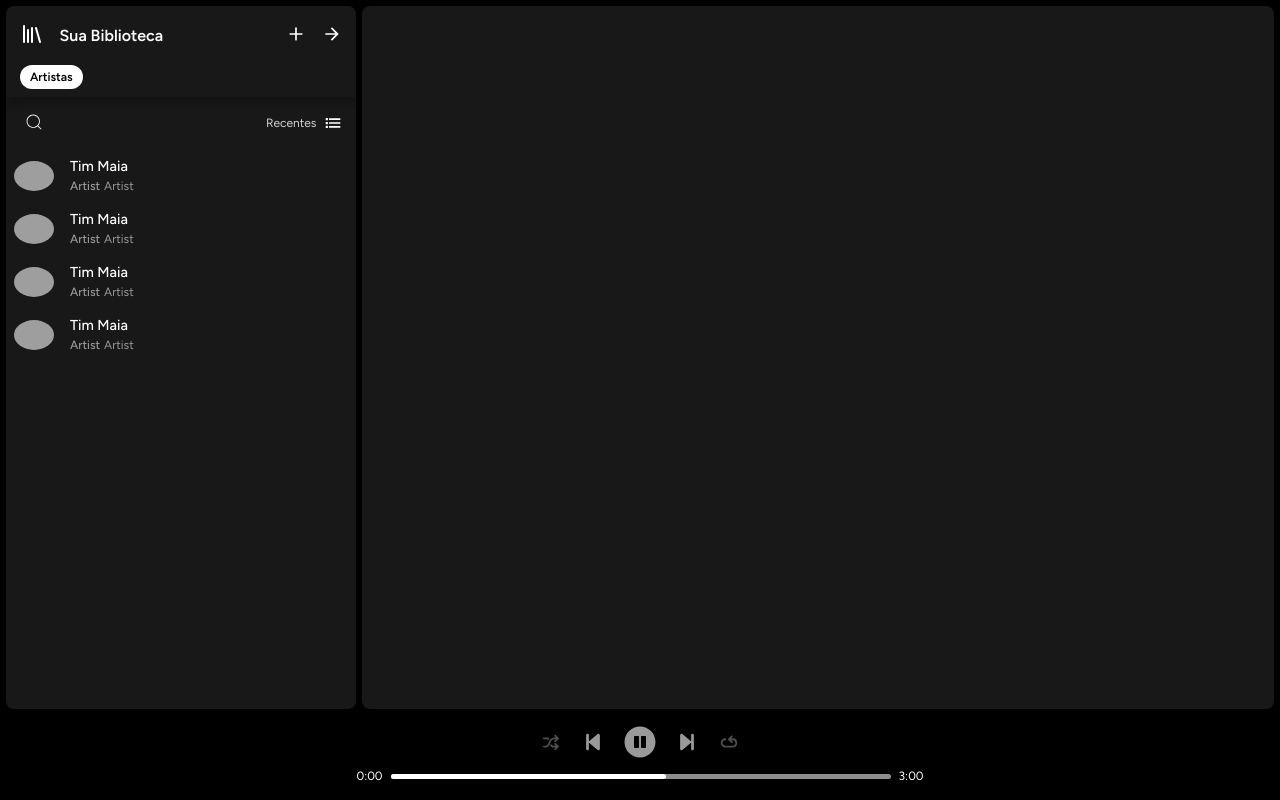
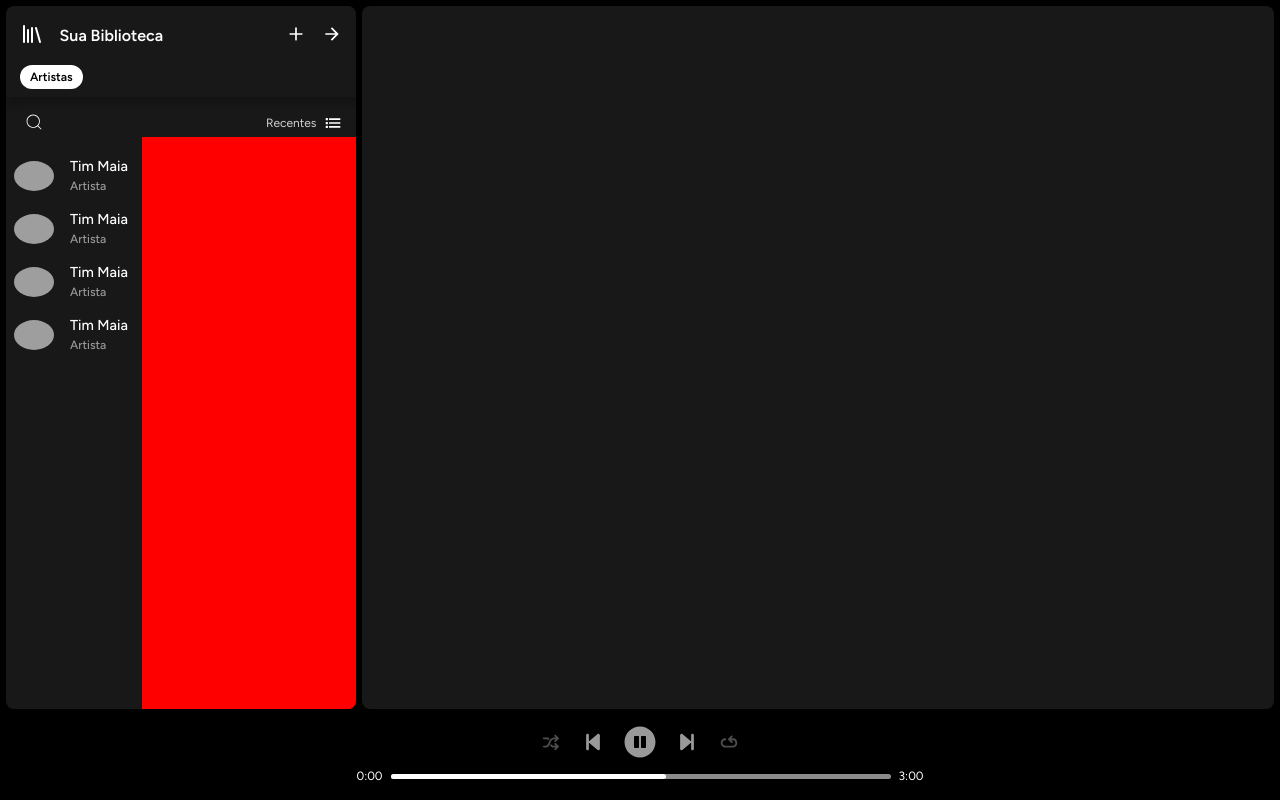
Before and after one commit to L-hso/SpotifyClone, a React (Vite) app in the folder spotify-clone/: page / in a window 1280 px wide. Both pictures are taken after a click on the item "Artistas". Built offline with nearby package versions, Linux system fonts and the light colour scheme; grey boxes are pictures that could not be loaded.

Commit message:
Dinamização dos titulos com melhor controle do layout no modo grade

```diff
--- a/spotify-clone/src/components/sidebar/sidebar.scss
+++ b/spotify-clone/src/components/sidebar/sidebar.scss
@@ -283,20 +283,22 @@
       height: 100%;
       flex: 1;
 
-      grid-template-columns: repeat(auto-fit, minmax(var(--libraryDataWidth), 1fr));
+
 
       &[data-layout="Grade"] {
         display:grid;
-
+        grid-template-columns: repeat(auto-fit, minmax(var(--libraryDataWidth), 1fr));
+        grid-auto-rows: min-content;
       }
 
       .library_data {
         @include flexBox(start, center);
+        gap:1rem;
         width: 100%;
-        gap: 1rem;
+        padding: 0.5rem;
 
-        padding: 0.5rem;
         cursor: pointer;
+
         &:hover {
           background-color: lighten($color: $spotify-cinza, $amount: 8);
         }
@@ -305,6 +307,7 @@
           img {
             display: none;
           }
+
           hgroup {
             > * {
               display: inline-block;
@@ -322,11 +325,18 @@
 
         &[data-layout="Grade"] {
           align-items: start;
+          justify-content: center;
+
           flex-direction: column;
 
           img {
             min-width: 100%;
           }
+
+          hgroup{
+            display: var(--textDisplayOnGrid);
+          }
+
         }
 
         //icone
--- a/spotify-clone/src/components/sidebar/sidebarBottom/Filter/selectFilter.jsx
+++ b/spotify-clone/src/components/sidebar/sidebarBottom/Filter/selectFilter.jsx
@@ -1,4 +1,4 @@
-import { useRef } from "react";
+import { useEffect, useRef } from "react";
 import {
   IoCheckmark,
   IoGridOutline,
@@ -17,10 +17,12 @@ export function SelectFilter({ setActualFilter, setActualLayout }) {
     });
     sortMenuRef.current.dataset.sort = menuState;
   }
+
   function setLayout(layoutOption) {
     setActualLayout(layoutOption);
     layoutMenuRef.current.dataset.layout = layoutOption;
   }
+
   return (
     <div id="select_filter">
       <button
@@ -32,7 +34,22 @@ export function SelectFilter({ setActualFilter, setActualLayout }) {
         {sortMenuRef.current?.dataset.sort ?? "Recentes"}{" "}
         <IoListSharp size={18} />
       </button>
-      <div id="menu_wrapper" ref={wrapperRef} data-open="false">
+      <div id="menu_wrapper" ref={wrapperRef} data-open="true">
+        {wrapperRef.current?.dataset.open == "true" ? (
+          <div
+            style={{
+              width: "100vw",
+              height: "100vh",
+              position: "absolute",
+              left: "0",
+              top: "0",
+              zIndex: "9999",
+              background: "red",
+            }}
+          />
+        ) : (
+          <></>
+        )}
         <menu data-sort="Recentes" ref={sortMenuRef}>
           <span>Classificar por</span>
 
@@ -84,27 +101,41 @@ export function SelectFilter({ setActualFilter, setActualLayout }) {
                   {value[0]}
                 </div>
                 {value[0] == layoutMenuRef.current?.dataset.layout ||
-              (layoutMenuRef.current == null && value[0] == "Lista") ? (
-                <IoCheckmark size={20} />
-              ) : (
-                <></>
-              )}
+                (layoutMenuRef.current == null && value[0] == "Lista") ? (
+                  <IoCheckmark size={20} />
+                ) : (
+                  <></>
+                )}
               </button>
-
 
               {value[0] == "Grade" &&
               layoutMenuRef.current?.dataset.layout == "Grade" ? (
                 <input
                   type="range"
-                  onChange={(e) => {
-                    document
-                      .querySelector("#library_database")
-                      .style.setProperty("--libraryDataWidth", `${e.currentTarget.value}%`);
+                  onInput={(e) => {
+                    const library_database =
+                      document.querySelector("#library_database");
 
+                    library_database.style.setProperty(
+                      "--libraryDataWidth",
+                      `${e.currentTarget.value}%`
+                    );
+
+                    if (e.currentTarget.value < 33.4) {
+                      library_database.style.setProperty(
+                        "--textDisplayOnGrid",
+                        "none"
+                      );
+                    } else {
+                      library_database.style.setProperty(
+                        "--textDisplayOnGrid",
+                        "block"
+                      );
+                    }
                   }}
                   min={25}
-                  max={40}
-                  step={1}
+                  max={35}
+                  step={0.1}
                 />
               ) : (
                 <></>
--- a/spotify-clone/src/components/sidebar/sidebarBottom/sidebarBottomLibraryDatabase.jsx
+++ b/spotify-clone/src/components/sidebar/sidebarBottom/sidebarBottomLibraryDatabase.jsx
@@ -51,8 +51,14 @@ export function LibraryDatabase({ actualFilter, actualLayout }) {
                 <hgroup>
                   <div>{data.title}</div>
                   <div>
-                    <span>{actualLayout!="Compacto"?data.subtitle.split(" ")[0]:""}</span>{" "}
-                    <span>{data.subtitle.split(" ").length!=1 ?data.subtitle.split(" ").slice(1).join(" "):""+data.subtitle}</span>
+                    <span>
+                      {actualLayout != "Compacto"
+                        ? data.subtitle.split(" ")[0]
+                        : ""}
+                    </span>{" "}
+                    <span>
+                      {actualLayout!="Compacto"? data.subtitle.split(" ").slice(1).join(" "): "• " + data.subtitle.split(" ").slice(0, 1)}
+                    </span>
                   </div>
                 </hgroup>
               </li>
--- a/spotify-clone/src/components/sidebar/sidebarFakeData.js
+++ b/spotify-clone/src/components/sidebar/sidebarFakeData.js
@@ -27,7 +27,7 @@ export const FakeData = {
     "thumbnail":
       "https://i.scdn.co/image/ab67616d000048518c8edbab9129346ddac409b5",
     "title": "Tim Maia",
-    "subtitle": "Artist",
+    "subtitle": "Artista",
     "category": "artist",
     "owner": "tim_maia",
     "fixado": false,
@@ -75,7 +75,7 @@ export const FakeData = {
     "thumbnail":
       "https://i.scdn.co/image/ab67616d000048518c8edbab9129346ddac409b5",
     "title": "Tim Maia",
-    "subtitle": "Artist",
+    "subtitle": "Artista",
     "category": "artist",
     "owner": "tim_maia",
     "fixado": false,
@@ -123,7 +123,7 @@ export const FakeData = {
     "thumbnail":
       "https://i.scdn.co/image/ab67616d000048518c8edbab9129346ddac409b5",
     "title": "Tim Maia",
-    "subtitle": "Artist",
+    "subtitle": "Artista",
     "category": "artist",
     "owner": "tim_maia",
     "fixado": false,
@@ -171,7 +171,7 @@ export const FakeData = {
     "thumbnail":
       "https://i.scdn.co/image/ab67616d000048518c8edbab9129346ddac409b5",
     "title": "Tim Maia",
-    "subtitle": "Artist",
+    "subtitle": "Artista",
     "category": "artist",
     "owner": "tim_maia",
     "fixado": false,
```
